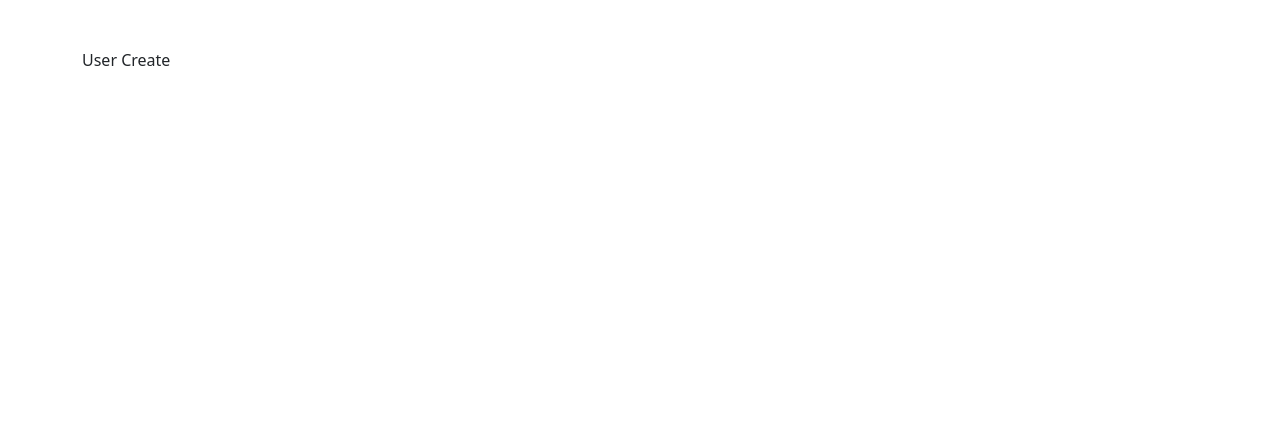
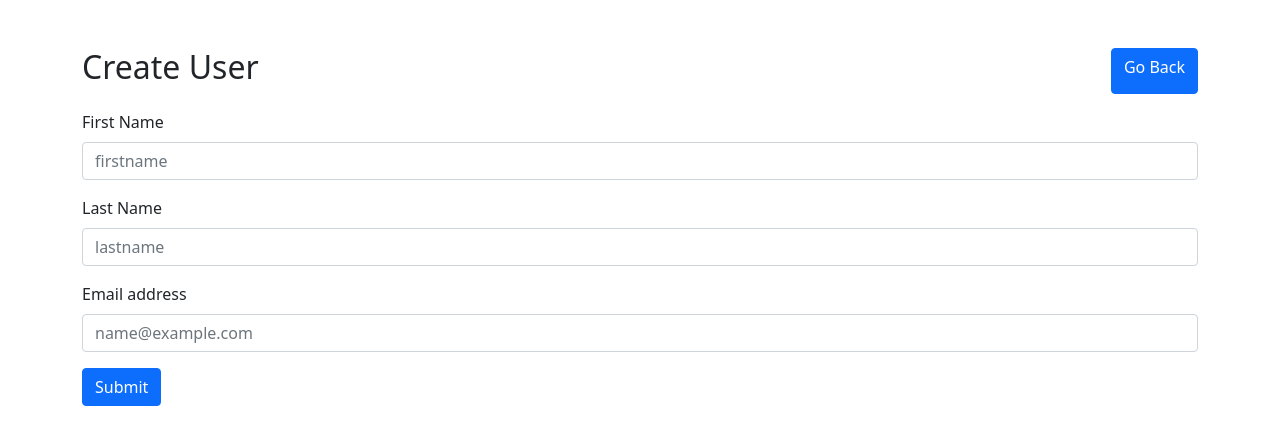
Before and after one commit to yusufabayomi/user-manager, a React (Create React App) app: page /users/create in a window 1280 px wide. Shown: the top 444 px of the page. Built offline with nearby package versions, Linux system fonts and the light colour scheme.

Commit message:
implemented the feature to create a new user

```diff
--- a/package.json
+++ b/package.json
@@ -6,8 +6,10 @@
     "@testing-library/jest-dom": "^5.11.4",
     "@testing-library/react": "^11.1.0",
     "@testing-library/user-event": "^12.1.10",
+    "final-form": "^4.20.2",
     "react": "^17.0.2",
     "react-dom": "^17.0.2",
+    "react-final-form": "^6.5.3",
     "react-redux": "^7.2.4",
     "react-router-dom": "^5.2.0",
     "react-scripts": "4.0.3",
--- a/src/actions/index.js
+++ b/src/actions/index.js
@@ -1,4 +1,5 @@
 import { addUserApi, deleteUserApi, loadUsersApi, updateUserApi } from "../helper/api";
+import history from "../helper/history";
 import { CREATE_USER, DELETE_USER, EDIT_USER, FETCH_USERS } from "./types";
 
 export const fetchUsers = () => async dispatch => {
@@ -22,6 +23,7 @@ export const createUser = userCreate => async dispatch => {
             type: CREATE_USER,
             payload: response
         });
+        history.push("/")
     } catch(error) {
         console.log(error);
     }
--- a/src/components/App.js
+++ b/src/components/App.js
@@ -1,5 +1,6 @@
 import React from 'react';
-import { BrowserRouter, Route, Switch } from 'react-router-dom';
+import { Router, Route, Switch } from 'react-router-dom';
+import history from '../helper/history';
 import UserCreate from './UserCreate';
 import UserDelete from './UserDelete';
 import UserDetail from './UserDetail';
@@ -7,19 +8,19 @@ import UserEdit from './UserEdit';
 import UserList from './UserList';
 
 const App = () => {
-    return (
-        <div className="container mt-5">
-            <BrowserRouter>
-                <Switch>
-                    <Route path="/" exact component={UserList} />
-                    <Route path="/users/create" component={UserCreate} />
-                    <Route path="/users/edit/:id" component={UserEdit} />
-                    <Route path="/users/delete/:id" component={UserDelete} />
-                    <Route path="/users/:id" component={UserDetail} />
-                </Switch>
-            </BrowserRouter>
-        </div>
-    );
-}
+  return (
+    <div className='container mt-5'>
+      <Router history={history}>
+        <Switch>
+          <Route path='/' exact component={UserList} />
+          <Route path='/users/create' component={UserCreate} />
+          <Route path='/users/edit/:id' component={UserEdit} />
+          <Route path='/users/delete/:id' component={UserDelete} />
+          <Route path='/users/:id' component={UserDetail} />
+        </Switch>
+      </Router>
+    </div>
+  );
+};
 
 export default App;
--- a/src/components/UserCreate.js
+++ b/src/components/UserCreate.js
@@ -1,7 +1,25 @@
 import React from 'react';
+import { Link } from 'react-router-dom';
+import { connect } from 'react-redux';
+import UserForm from './UserForm';
+import { createUser } from './../actions'
 
-const UserCreate = () => {
-    return <div>User Create</div>
+class UserCreate extends React.Component {
+
+    render() {
+        return (
+            <>
+                <div className="d-flex justify-content-between mb-3">
+                    <h2>Create User</h2>
+                    <Link to="/" className="btn btn-primary">Go Back</Link>
+                </div>
+
+                <UserForm onSubmit={this.props.createUser} />
+            </>
+        )
+    }
 }
 
-export default UserCreate;
+export default connect(null, {
+    createUser
+})(UserCreate);
--- /dev/null
+++ b/src/components/UserForm.js
@@ -0,0 +1,66 @@
+import React from 'react';
+import { Field, Form } from 'react-final-form';
+
+class UserForm extends React.Component {
+  required = (value) => (value ? undefined : 'Required');
+
+  isValidEmail = (value) => (/\S+@\S+\.\S+/.test(value) ? undefined : 'Invalid Email');
+
+  composeValidators =
+    (...validators) =>
+    (value) =>
+      validators.reduce((error, validator) => error || validator(value), undefined);
+
+  onSubmit = (values) => {
+    console.log(values);
+    this.props.onSubmit(values);
+  };
+
+  render() {
+    return (
+      <Form
+        onSubmit={this.onSubmit}
+        render={({ handleSubmit }) => (
+          <form onSubmit={handleSubmit}>
+            <Field name='first_name' validate={this.required}>
+              {({ input, meta }) => (
+                <div className='mb-3'>
+                  <label className='form-label'>First Name</label>
+                  <input {...input} type='text' className='form-control' placeholder='firstname' />
+                  {meta.error && meta.touched && <div className='fs-6 text-danger'>{meta.error}</div>}
+                </div>
+              )}
+            </Field>
+
+            <Field name='last_name' validate={this.required}>
+              {({ input, meta }) => (
+                <div className='mb-3'>
+                  <label className='form-label'>Last Name</label>
+                  <input {...input} type='text' className='form-control' placeholder='lastname' />
+                  {meta.error && meta.touched && <div className='fs-6 text-danger'>{meta.error}</div>}
+                </div>
+              )}
+            </Field>
+
+            <Field name='email' validate={this.composeValidators(this.required, this.isValidEmail)}>
+              {({ input, meta }) => (
+                <div className='mb-3'>
+                  <label className='form-label'>Email address</label>
+                  <input {...input} type='email' className='form-control' placeholder='name@example.com' />
+                  {meta.error && meta.touched && <div className='fs-6 text-danger'>{meta.error}</div>}
+                </div>
+              )}
+            </Field>
+            <div className='mb-3'>
+              <button type='submit' className='btn btn-primary'>
+                Submit
+              </button>
+            </div>
+          </form>
+        )}
+      />
+    );
+  }
+}
+
+export default UserForm;
--- a/src/components/UserList.js
+++ b/src/components/UserList.js
@@ -6,7 +6,9 @@ import { fetchUsers } from './../actions'
 class UserList extends React.Component {
 
     componentDidMount() {
-        this.props.fetchUsers()
+        if(this.props.firstfetch) {
+            this.props.fetchUsers()
+        }
     }
 
     renderUsers()  {
@@ -20,7 +22,6 @@ class UserList extends React.Component {
     }
 
     render() {
-        console.log(this.props.users);
         return (
             <>
                 <div className="d-flex justify-content-between mb-3">
@@ -53,7 +54,8 @@ class UserList extends React.Component {
 
 const mapStateToProps = ( state ) => {
     return {
-        users: state.users
+        users: state.users,
+        firstfetch: state.fetchFirstTime
     };
 }
 
--- /dev/null
+++ b/src/helper/history.js
@@ -0,0 +1,3 @@
+import { createBrowserHistory } from 'history';
+
+export default createBrowserHistory()
--- a/src/reducers/index.js
+++ b/src/reducers/index.js
@@ -1,18 +1,19 @@
 import { CREATE_USER, DELETE_USER, EDIT_USER, FETCH_USERS } from "../actions/types";
 
 const initialState = {
-    users: []
+    users: [],
+    fetchFirstTime: true
 }
 const userReducers = (state = initialState, action) => {
     switch (action.type) {
         case FETCH_USERS:
             return { ...state, users: [ ...action.payload ] }
         case EDIT_USER:
-            return { ...state, users: state.users.map(user => user.id === action.payload.id ? action.payload : user) }
+            return { ...state, users: state.users.map(user => user.id === action.payload.id ? action.payload : user), fetchFirstTime: false }
         case DELETE_USER:
-            return { ...state, users: state.users.filter(user => user.id !== action.payload.id) }
+            return { ...state, users: state.users.filter(user => user.id !== action.payload.id), fetchFirstTime: false }
         case CREATE_USER:
-            return { ...state, users: [ action.payload, ...state.users ] }
+            return { ...state, users: [ action.payload, ...state.users ], fetchFirstTime: false }
         default:
             return state;
     }
```
Also changed, not shown: 1 other file (tests, documents, lock files or other folders).
